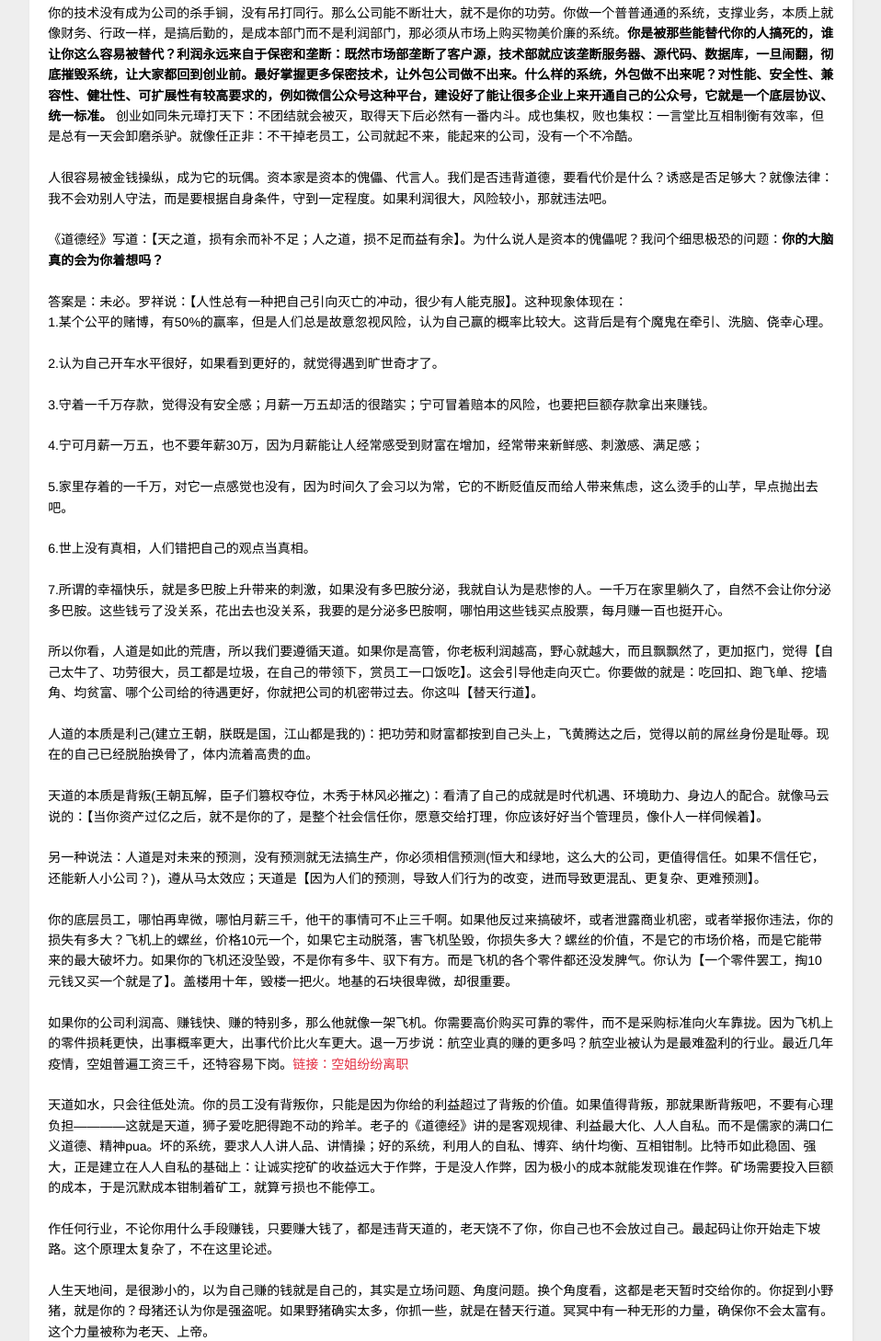
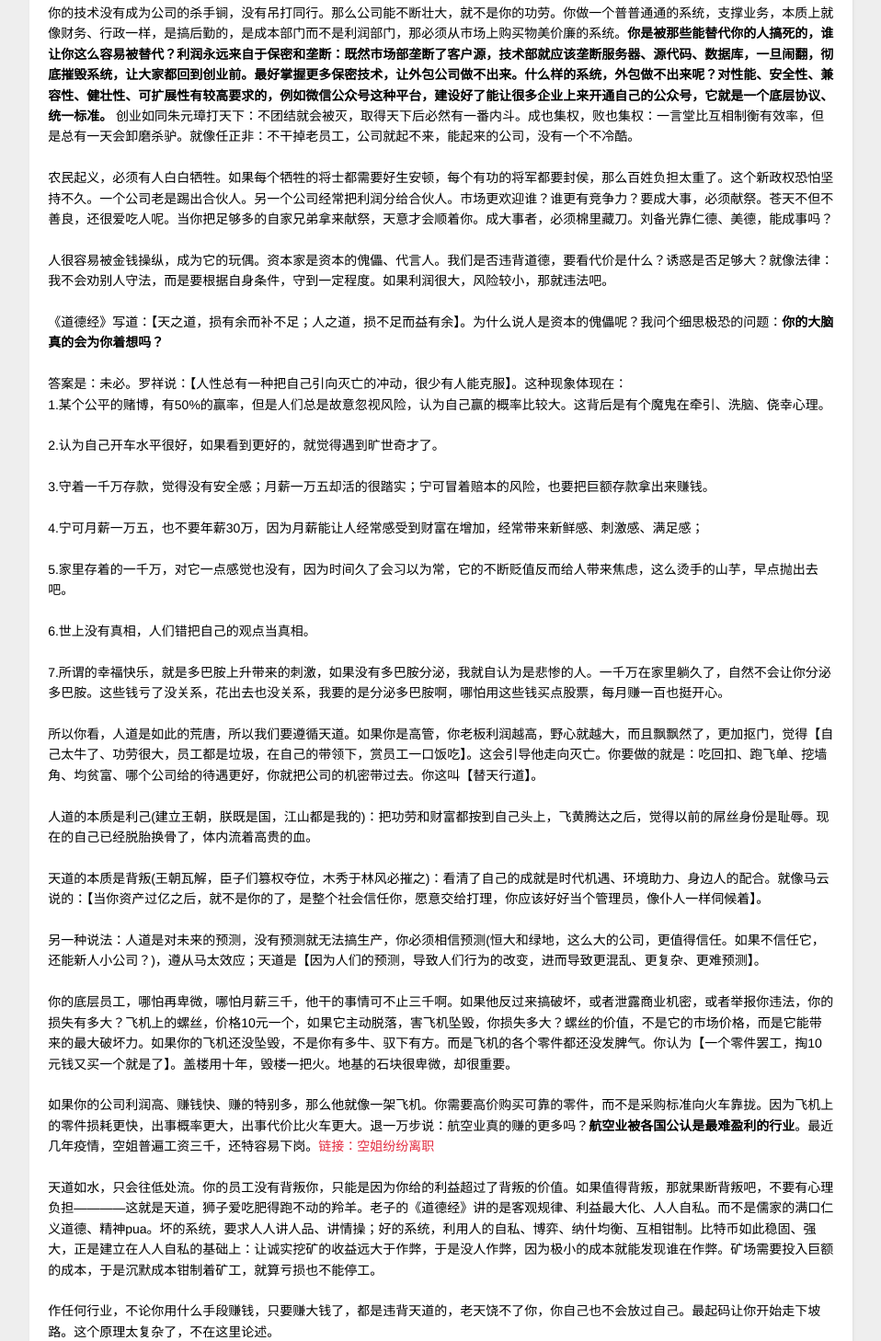
Before and after one commit to lj92458/article, a plain HTML site: page 2022/08/26/为什么网上不教人当老板2/index.html in a window 1280 px wide. Shown: the part 2097-3555 px from the top of the page at 92% size, without its empty margins (8-966 px from the left). Drawn offline with nearby package versions, Linux system fonts and the light colour scheme; a script that the page names is missing.

Commit message:
发表了新的文章

```diff
--- a/2022/08/26/为什么网上不教人当老板2/index.html
+++ b/2022/08/26/为什么网上不教人当老板2/index.html
@@ -16,7 +16,7 @@
 <meta property="og:image" content="https://lj92458.github.io/image/laoban.png">
 <meta property="og:image" content="https://lj92458.github.io/image/zhihu1.png">
 <meta property="article:published_time" content="2022-08-26T03:44:15.000Z">
-<meta property="article:modified_time" content="2022-09-01T06:33:03.059Z">
+<meta property="article:modified_time" content="2022-09-02T05:00:57.451Z">
 <meta property="article:author" content="流浪者">
 <meta property="article:tag" content="社会本质">
 <meta property="article:tag" content="人性">
@@ -107,6 +107,7 @@
 <p>你有债权，就要及时兑现，否则过期作废。谁也不要拿曾经的功劳，向未来要价。<strong>时间能抹平一切，也能消灭债务，所以你要多欠别人，不要让别人欠你！！！</strong>。这就是为什么很多公司的期权不靠谱。我们只向前看，不向后看，我们每年、每个月，都是全新的人，不想为以前吃的大餐买单。让以前那个我去买单就好了，不要找现在这个我————这就是人性。人时时刻刻都需要用鞭子抽着走(趋利、弊害)，今天忘了昨天的疼，所以每天都需要再抽一鞭子，把他抽爽了，他才想跟你平起平坐，否则他时常回忆起你多年前那个屌丝形象。你手里有鞭子吗？是市场部重新找技术难，还是技术部重新找客户难啊？</p>
 <p>合伙人之间，每天都可能散伙。是否散伙，就看散伙能否带来更大利益（我就是欺负你，咋了，有本事来咬我）。你要不想退出，就要说明：如果继续合伙，你将来能带来哪些回报、你为什么无可替代，而不要拿曾经的贡献向当下索要兑现。<strong>过河拆桥、兔死狗烹、卸磨杀驴，才是常态。驴子拉磨时，才有价值，一旦不拉磨了，它就不是之前那头驴子了，而是一头全新的、有待估值的驴子（从工驴变肉驴）。马克思认为：劳动是人的本质属性。如果你换了一个行业，那么你就是另外一个人。</strong>耕牛掉进井里，摔断了腿，这时它的价值不就是身上那一千斤肉吗？如果没有这些价值，主任凭什么救它出来？更进步一：古代皇族压榨百姓，你的价值是：1.当百姓，像牛一样被压榨；2.做官，像厨子或屠夫。你如果不能压榨别人、转移成本，那么这个成本就要你来出。就好比皇帝的厨子：如果找不到一头牛来宰，那么厨子就要割自己的肉。<strong>多么残酷的话：如果你劳动，你就是在剥削大自然；如果你不劳动，你的肉、肥膘就是你的价值。你不愿意割别人，就只能割自己。如果你不想为皇帝盘剥百姓，你就只配做个百姓。因为官员是白手套，用脏了就扔</strong></p>
 <p>你的技术没有成为公司的杀手锏，没有吊打同行。那么公司能不断壮大，就不是你的功劳。你做一个普普通通的系统，支撑业务，本质上就像财务、行政一样，是搞后勤的，是成本部门而不是利润部门，那必须从市场上购买物美价廉的系统。<strong>你是被那些能替代你的人搞死的，谁让你这么容易被替代？利润永远来自于保密和垄断：既然市场部垄断了客户源，技术部就应该垄断服务器、源代码、数据库，一旦闹翻，彻底摧毁系统，让大家都回到创业前。最好掌握更多保密技术，让外包公司做不出来。什么样的系统，外包做不出来呢？对性能、安全性、兼容性、健壮性、可扩展性有较高要求的，例如微信公众号这种平台，建设好了能让很多企业上来开通自己的公众号，它就是一个底层协议、统一标准。</strong> 创业如同朱元璋打天下：不团结就会被灭，取得天下后必然有一番内斗。成也集权，败也集权：一言堂比互相制衡有效率，但是总有一天会卸磨杀驴。就像任正非：不干掉老员工，公司就起不来，能起来的公司，没有一个不冷酷。</p>
+<p>农民起义，必须有人白白牺牲。如果每个牺牲的将士都需要好生安顿，每个有功的将军都要封侯，那么百姓负担太重了。这个新政权恐怕坚持不久。一个公司老是踢出合伙人。另一个公司经常把利润分给合伙人。市场更欢迎谁？谁更有竞争力？要成大事，必须献祭。苍天不但不善良，还很爱吃人呢。当你把足够多的自家兄弟拿来献祭，天意才会顺着你。成大事者，必须棉里藏刀。刘备光靠仁德、美德，能成事吗？</p>
 <p>人很容易被金钱操纵，成为它的玩偶。资本家是资本的傀儡、代言人。我们是否违背道德，要看代价是什么？诱惑是否足够大？就像法律：我不会劝别人守法，而是要根据自身条件，守到一定程度。如果利润很大，风险较小，那就违法吧。</p>
 <p>《道德经》写道：【天之道，损有余而补不足；人之道，损不足而益有余】。为什么说人是资本的傀儡呢？我问个细思极恐的问题：<strong>你的大脑真的会为你着想吗？</strong></p>
 <p>答案是：未必。罗祥说：【人性总有一种把自己引向灭亡的冲动，很少有人能克服】。这种现象体现在：<br>1.某个公平的赌博，有50%的赢率，但是人们总是故意忽视风险，认为自己赢的概率比较大。这背后是有个魔鬼在牵引、洗脑、侥幸心理。<br/><br>2.认为自己开车水平很好，如果看到更好的，就觉得遇到旷世奇才了。<br/><br>3.守着一千万存款，觉得没有安全感；月薪一万五却活的很踏实；宁可冒着赔本的风险，也要把巨额存款拿出来赚钱。<br/><br>4.宁可月薪一万五，也不要年薪30万，因为月薪能让人经常感受到财富在增加，经常带来新鲜感、刺激感、满足感；<br/><br>5.家里存着的一千万，对它一点感觉也没有，因为时间久了会习以为常，它的不断贬值反而给人带来焦虑，这么烫手的山芋，早点抛出去吧。<br/><br>6.世上没有真相，人们错把自己的观点当真相。<br/><br>7.所谓的幸福快乐，就是多巴胺上升带来的刺激，如果没有多巴胺分泌，我就自认为是悲惨的人。一千万在家里躺久了，自然不会让你分泌多巴胺。这些钱亏了没关系，花出去也没关系，我要的是分泌多巴胺啊，哪怕用这些钱买点股票，每月赚一百也挺开心。</p>
@@ -115,7 +116,7 @@
 <p>天道的本质是背叛(王朝瓦解，臣子们篡权夺位，木秀于林风必摧之)：看清了自己的成就是时代机遇、环境助力、身边人的配合。就像马云说的：【当你资产过亿之后，就不是你的了，是整个社会信任你，愿意交给打理，你应该好好当个管理员，像仆人一样伺候着】。</p>
 <p>另一种说法：人道是对未来的预测，没有预测就无法搞生产，你必须相信预测(恒大和绿地，这么大的公司，更值得信任。如果不信任它，还能新人小公司？)，遵从马太效应；天道是【因为人们的预测，导致人们行为的改变，进而导致更混乱、更复杂、更难预测】。</p>
 <p>你的底层员工，哪怕再卑微，哪怕月薪三千，他干的事情可不止三千啊。如果他反过来搞破坏，或者泄露商业机密，或者举报你违法，你的损失有多大？飞机上的螺丝，价格10元一个，如果它主动脱落，害飞机坠毁，你损失多大？螺丝的价值，不是它的市场价格，而是它能带来的最大破坏力。如果你的飞机还没坠毁，不是你有多牛、驭下有方。而是飞机的各个零件都还没发脾气。你认为【一个零件罢工，掏10元钱又买一个就是了】。盖楼用十年，毁楼一把火。地基的石块很卑微，却很重要。</p>
-<p>如果你的公司利润高、赚钱快、赚的特别多，那么他就像一架飞机。你需要高价购买可靠的零件，而不是采购标准向火车靠拢。因为飞机上的零件损耗更快，出事概率更大，出事代价比火车更大。退一万步说：航空业真的赚的更多吗？航空业被认为是最难盈利的行业。最近几年疫情，空姐普遍工资三千，还特容易下岗。<a target="_blank" rel="noopener" href="https://www.douyin.com/user/MS4wLjABAAAAVH9WuKlaNpy_bX0piLR9sK1GWkCfXdTv-NUcyG2dyyk?modal_id=7138217740405460254&showTab=post">链接：空姐纷纷离职</a></p>
+<p>如果你的公司利润高、赚钱快、赚的特别多，那么他就像一架飞机。你需要高价购买可靠的零件，而不是采购标准向火车靠拢。因为飞机上的零件损耗更快，出事概率更大，出事代价比火车更大。退一万步说：航空业真的赚的更多吗？<strong>航空业被各国公认是最难盈利的行业</strong>。最近几年疫情，空姐普遍工资三千，还特容易下岗。<a target="_blank" rel="noopener" href="https://www.douyin.com/user/MS4wLjABAAAAVH9WuKlaNpy_bX0piLR9sK1GWkCfXdTv-NUcyG2dyyk?modal_id=7138217740405460254&showTab=post">链接：空姐纷纷离职</a></p>
 <p>天道如水，只会往低处流。你的员工没有背叛你，只能是因为你给的利益超过了背叛的价值。如果值得背叛，那就果断背叛吧，不要有心理负担————这就是天道，狮子爱吃肥得跑不动的羚羊。老子的《道德经》讲的是客观规律、利益最大化、人人自私。而不是儒家的满口仁义道德、精神pua。坏的系统，要求人人讲人品、讲情操；好的系统，利用人的自私、博弈、纳什均衡、互相钳制。比特币如此稳固、强大，正是建立在人人自私的基础上：让诚实挖矿的收益远大于作弊，于是没人作弊，因为极小的成本就能发现谁在作弊。矿场需要投入巨额的成本，于是沉默成本钳制着矿工，就算亏损也不能停工。</p>
 <p>作任何行业，不论你用什么手段赚钱，只要赚大钱了，都是违背天道的，老天饶不了你，你自己也不会放过自己。最起码让你开始走下坡路。这个原理太复杂了，不在这里论述。</p>
 <p>人生天地间，是很渺小的，以为自己赚的钱就是自己的，其实是立场问题、角度问题。换个角度看，这都是老天暂时交给你的。你捉到小野猪，就是你的？母猪还认为你是强盗呢。如果野猪确实太多，你抓一些，就是在替天行道。冥冥中有一种无形的力量，确保你不会太富有。这个力量被称为老天、上帝。</p>
```
Also changed, not shown: index.html (+2 -1 lines).
